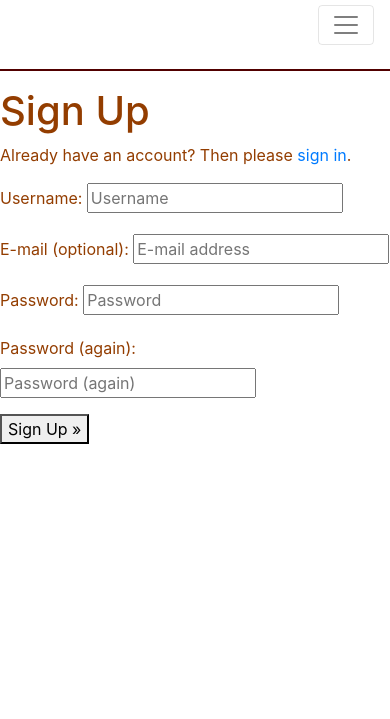
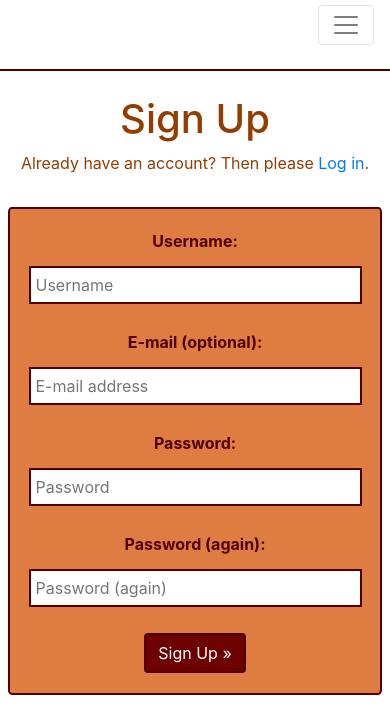
Before and after one commit to moolleer/P4-m-nes-restaurant, a Django app: page /accounts/signup/ in a window 390 px wide. Shown: the part 347-1066 px from the top of the page. Before the commit the page ends 791 px from the top, so only its background shows below. Run offline with Django 3.2, Linux system fonts and the light colour scheme; some libraries are stand-ins or nearby versions.

Commit message:
update: styling sign up form

```diff
--- a/static/css/style.css
+++ b/static/css/style.css
@@ -5,6 +5,7 @@ body {
 
 .btn {
   background-color: #6d0000 !important;
+  border: 2px solid #510000;
   color: white;
 }
 
@@ -78,3 +79,26 @@ body {
 .page-break {
   border-top: 2px #510000 solid;
 }
+
+/**/
+
+
+
+.signup {
+  text-align: center;
+  color: #510000;
+  font-weight: bold;
+  padding: 20px 0;
+  border-radius: 1%;
+  border: 2px solid #510000;
+  margin-top: 1em;
+  background-color: #DF7C41;
+
+}
+
+.signup input {
+  width: 90%;
+  border: 2px solid #510000;
+  padding: 5px;
+  margin: 5px 0 10px 0;
+}
--- a/templates/account/signup.html
+++ b/templates/account/signup.html
@@ -5,17 +5,24 @@
 {% block head_title %}{% trans "Signup" %}{% endblock %}
 
 {% block content %}
+
+
+<div class="container text-center p-2">
   <h1>{% trans "Sign Up" %}</h1>
+  <p>{% blocktrans %}Already have an account? Then please <a href="{{ login_url }}">Log in</a>.{% endblocktrans %}</p>
 
-<p>{% blocktrans %}Already have an account? Then please <a href="{{ login_url }}">sign in</a>.{% endblocktrans %}</p>
-
+  <div class="row justify-content-center">
+    <div class="col-12 col-md-9 col-lg-6 mb-3">
       <form class="signup" id="signup_form" method="post" action="{% url 'account_signup' %}">
         {% csrf_token %}
         {{ form.as_p }}
         {% if redirect_field_value %}
         <input type="hidden" name="{{ redirect_field_name }}" value="{{ redirect_field_value }}" />
         {% endif %}
-  <button type="submit">{% trans "Sign Up" %} &raquo;</button>
+        <button class="btn" type="submit">{% trans "Sign Up" %} &raquo;</button>
       </form>
 
+    </div>
+  </div>
+</div>
 {% endblock %}
```
Lines whose indentation alone changed are shown as unchanged.
